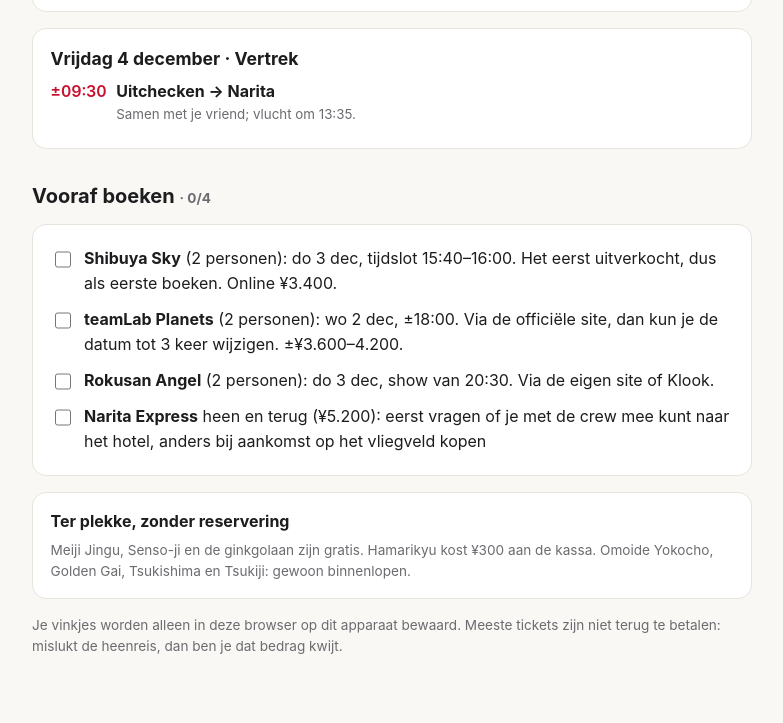
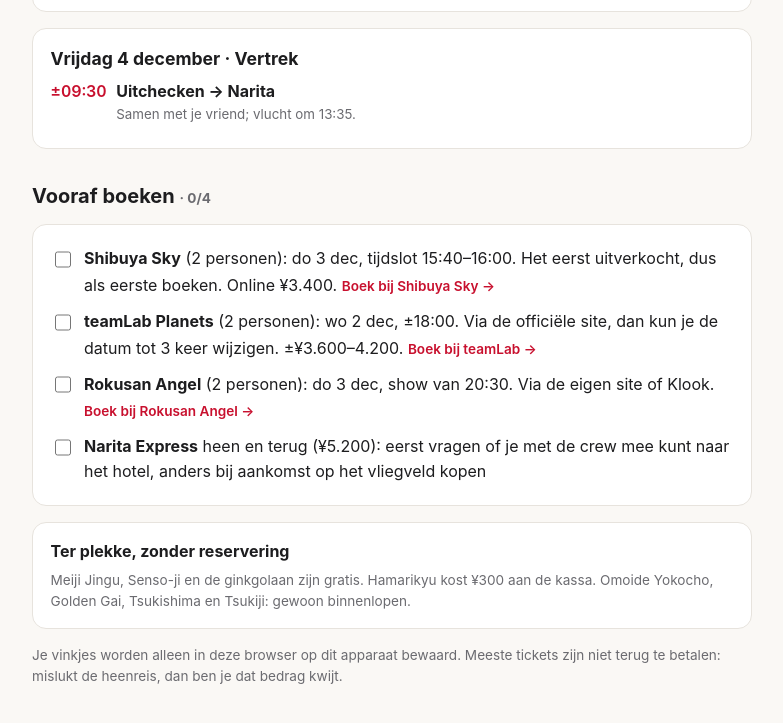
Before and after one commit to ndefeijter/japan, a plain HTML site: page index.html in a window 1280 px wide. Shown: the part 2089-2812 px from the top of the page, without its empty margins (248-1031 px from the left). Drawn offline with Linux system fonts and the light colour scheme.

Commit message:
Add booking links
Co-Authored-By: Claude Opus 5.5 <noreply@anthropic.com>
Claude-Session: https://claude.ai/code/session_01R3ikkUmq7GUwGnQdWbUGbt

```diff
--- a/index.html
+++ b/index.html
@@ -46,6 +46,7 @@
 .foto{font-size:.75rem;margin-left:.4rem;color:var(--accent);text-decoration:none;border:1px solid var(--accent);border-radius:4px;padding:0 5px;vertical-align:2px}
   .stop b{display:inline}
   .stop small{display:block}
+.book{display:inline-block;margin-top:.3rem;font-size:.85rem;color:var(--accent);font-weight:600;text-decoration:none}
 </style>
 </head>
 <body>
@@ -123,9 +124,9 @@
 <section id="boeken">
   <h2>Vooraf boeken <span class="progress" id="progress"></span></h2>
   <div class="card check">
-    <label><input type="checkbox" data-id="shibuya"><span><b>Shibuya Sky</b> (2 personen): do 3 dec, tijdslot 15:40–16:00. Het eerst uitverkocht, dus als eerste boeken. Online ¥3.400.</span></label>
-    <label><input type="checkbox" data-id="teamlab"><span><b>teamLab Planets</b> (2 personen): wo 2 dec, ±18:00. Via de officiële site, dan kun je de datum tot 3 keer wijzigen. ±¥3.600–4.200.</span></label>
-    <label><input type="checkbox" data-id="rokusan"><span><b>Rokusan Angel</b> (2 personen): do 3 dec, show van 20:30. Via de eigen site of Klook.</span></label>
+    <label><input type="checkbox" data-id="shibuya"><span><b>Shibuya Sky</b> (2 personen): do 3 dec, tijdslot 15:40–16:00. Het eerst uitverkocht, dus als eerste boeken. Online ¥3.400. <a class="book" target="_blank" rel="noopener" href="https://www.shibuya-scramble-square.com/sky/">Boek bij Shibuya Sky →</a></span></label>
+    <label><input type="checkbox" data-id="teamlab"><span><b>teamLab Planets</b> (2 personen): wo 2 dec, ±18:00. Via de officiële site, dan kun je de datum tot 3 keer wijzigen. ±¥3.600–4.200. <a class="book" target="_blank" rel="noopener" href="https://teamlabplanets.dmm.com/en/ticket">Boek bij teamLab →</a></span></label>
+    <label><input type="checkbox" data-id="rokusan"><span><b>Rokusan Angel</b> (2 personen): do 3 dec, show van 20:30. Via de eigen site of Klook. <a class="book" target="_blank" rel="noopener" href="https://rokusanangel.jp">Boek bij Rokusan Angel →</a></span></label>
     <label><input type="checkbox" data-id="nex"><span><b>Narita Express</b> heen en terug (¥5.200): eerst vragen of je met de crew mee kunt naar het hotel, anders bij aankomst op het vliegveld kopen</span></label>
   </div>
   <div class="card">
```
